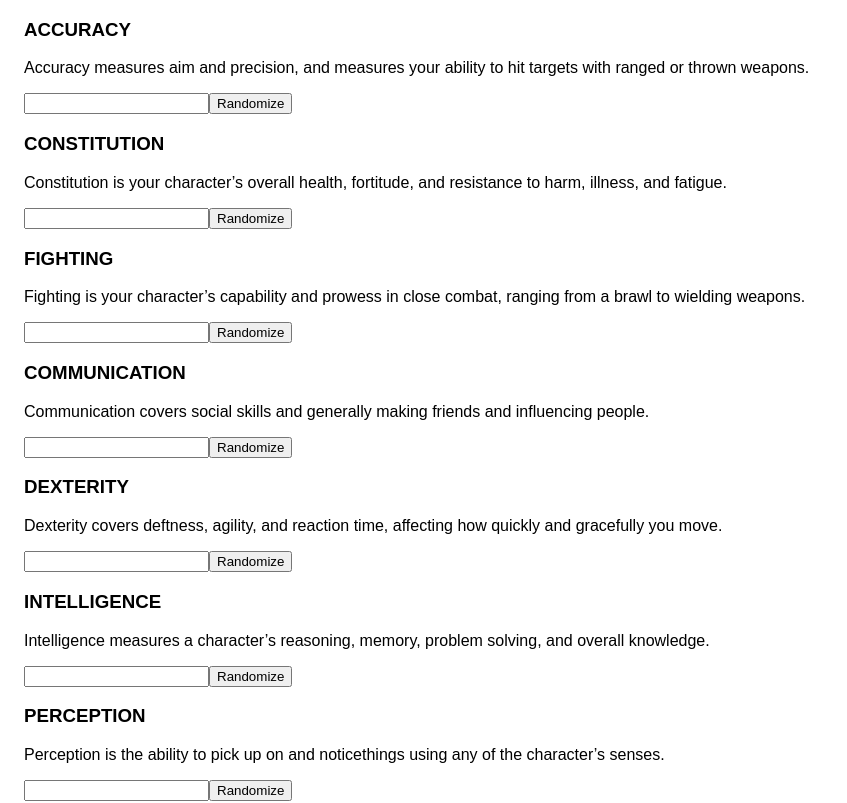
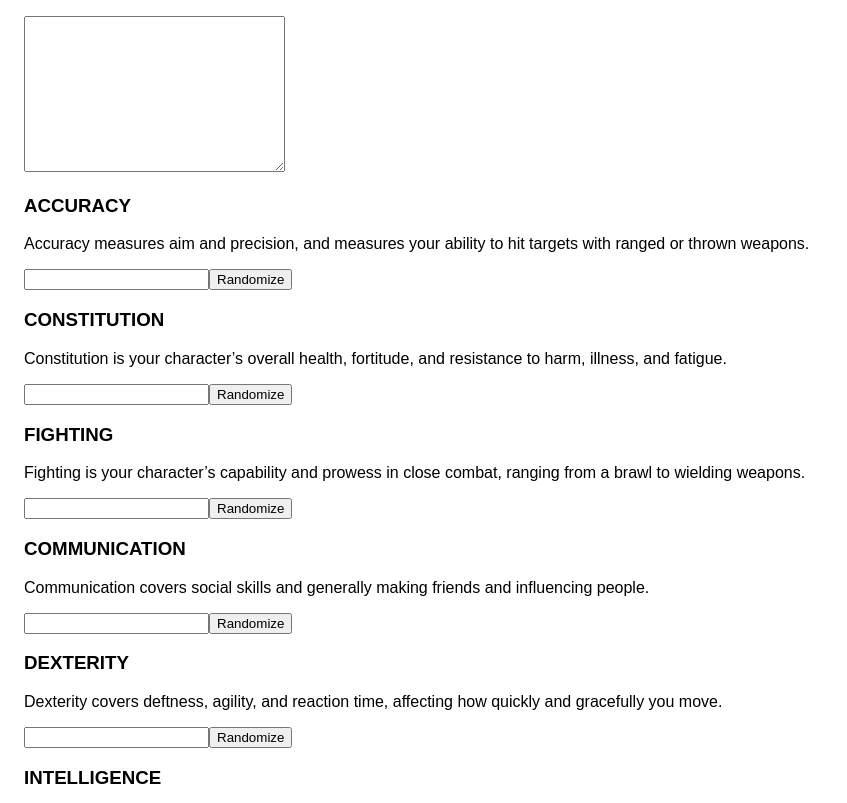
Before and after one commit to redsoxfantom/expanse-character-creator, a React app: page / in a window 1280 px wide. Shown: the top 803 px of the page, without its empty margins (0-847 px from the left). Built offline with nearby package versions, Linux system fonts and the light colour scheme; the HTML template or start-up script is replaced by a standard one.

Commit message:
Work on Step1

```diff
--- a/src/App.jsx
+++ b/src/App.jsx
@@ -1,11 +1,13 @@
 import React, {Component} from "react";
 import "./App.css";
+import Step1 from './steps/Step1.jsx'
 import Step2 from './steps/Step2.jsx'
 
 class App extends Component{
   render(){
     return(
       <div className="App">
+        <Step1 />
         <Step2 />
       </div>
     );
--- /dev/null
+++ b/src/steps/Step1.jsx
@@ -0,0 +1,25 @@
+import React, {Component} from "react";
+import "../App.css";
+
+class Step1 extends Component {
+    constructor(props) {
+        super(props)
+        this.state = {concept: ""}
+
+        this.onChange = this.onChange.bind(this)
+    }
+
+    onChange(event) {
+        this.setState({concept: event.target.value})
+    }
+
+    render() {
+        return (
+            <div>
+                <textarea cols="30" rows="10" onChange={this.onChange} />
+            </div>
+        );
+    }
+}
+
+export default Step1
```
